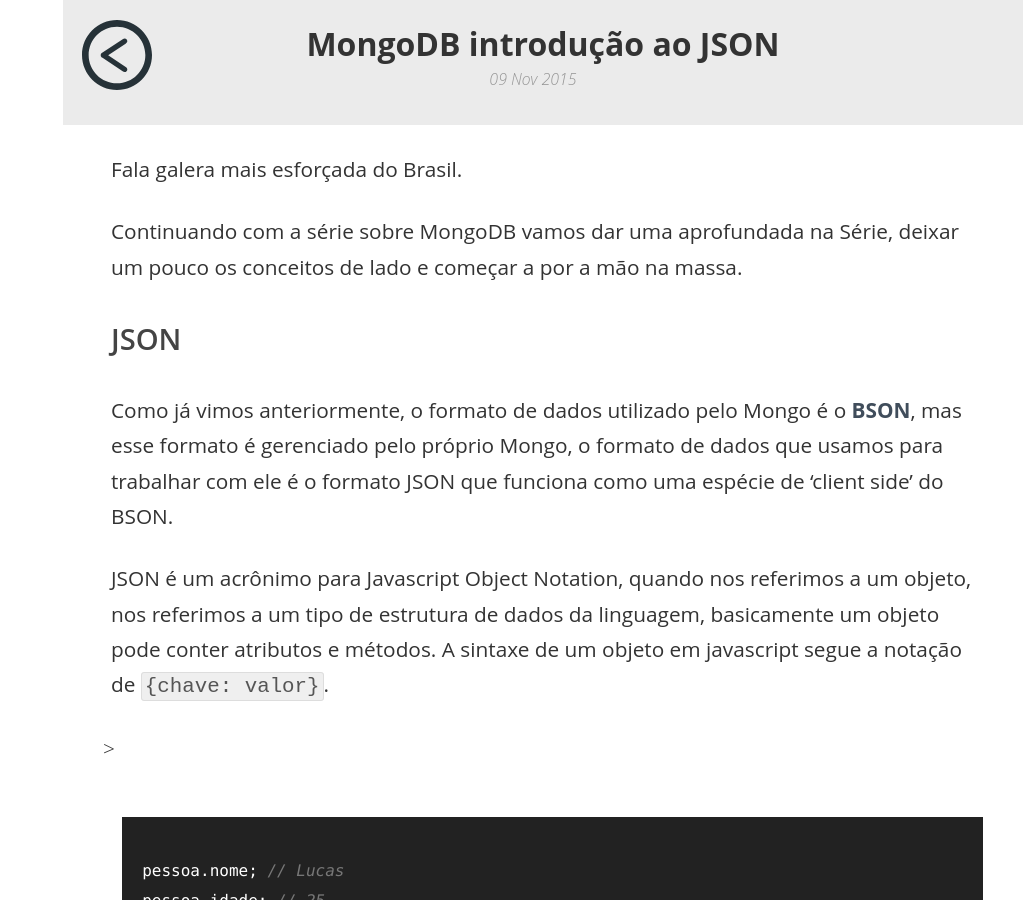
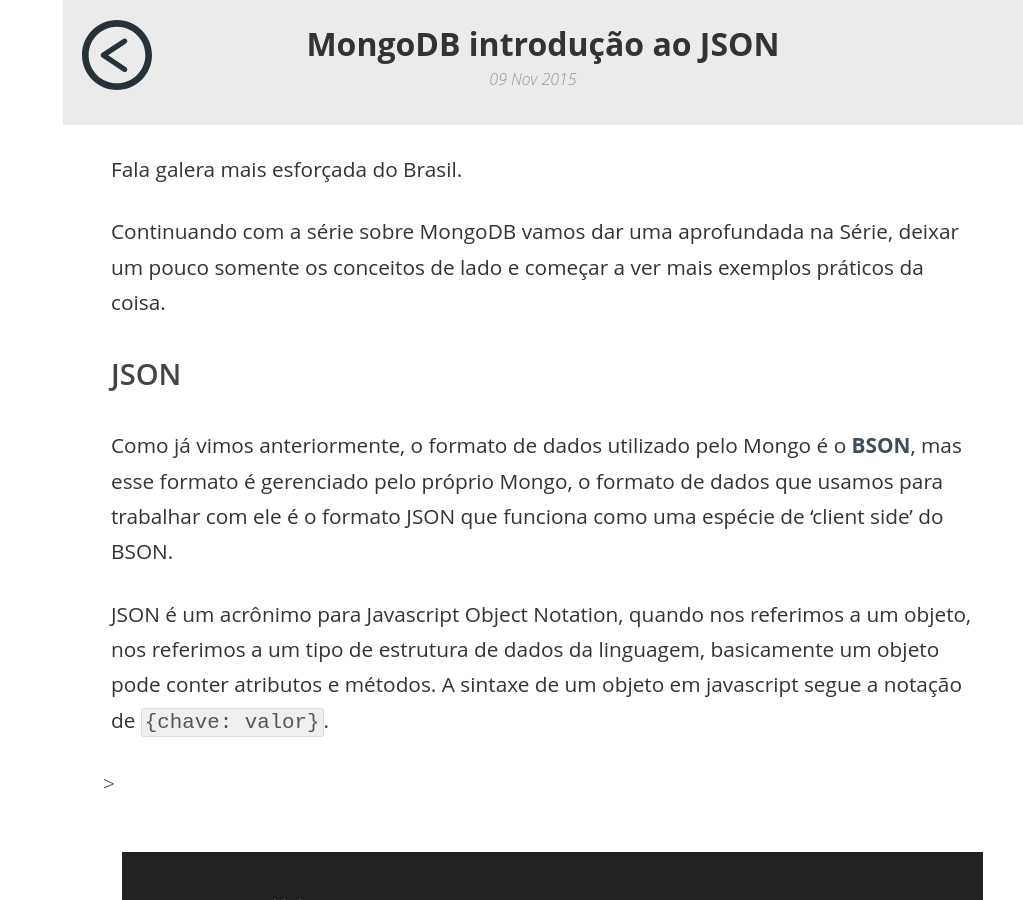
Before and after one commit to bmarques1995/lucasmaiaesilva.github.io, a Jekyll site: the page built from _posts/2015-10-26-mongodb-introdução-ao-json.md, in a window 1280 px wide and 900 px high. Shown: the whole window, without its empty margins (257-1280 px from the left). Built offline with Jekyll 4.4.1, drawn with Linux system fonts in a browser that asks for light colours; some of the changed text lies outside the part shown.

Commit message:
fix write issues

```diff
--- a/_posts/2015-10-26-mongodb-introdução-ao-json.md
+++ b/_posts/2015-10-26-mongodb-introdução-ao-json.md
@@ -12,7 +12,7 @@
 
 Fala galera mais esforçada do Brasil.
 
-Continuando com a série sobre MongoDB vamos dar uma aprofundada na Série, deixar um pouco os conceitos de lado e começar a por a mão na massa.
+Continuando com a série sobre MongoDB vamos dar uma aprofundada na Série, deixar um pouco  somente os conceitos de lado e começar a ver mais exemplos práticos da coisa.
 
 ## JSON
 
```
Also changed, not shown: other parts of _posts/2015-10-26-mongodb-introdução-ao-json.md (+1 -1 lines).
